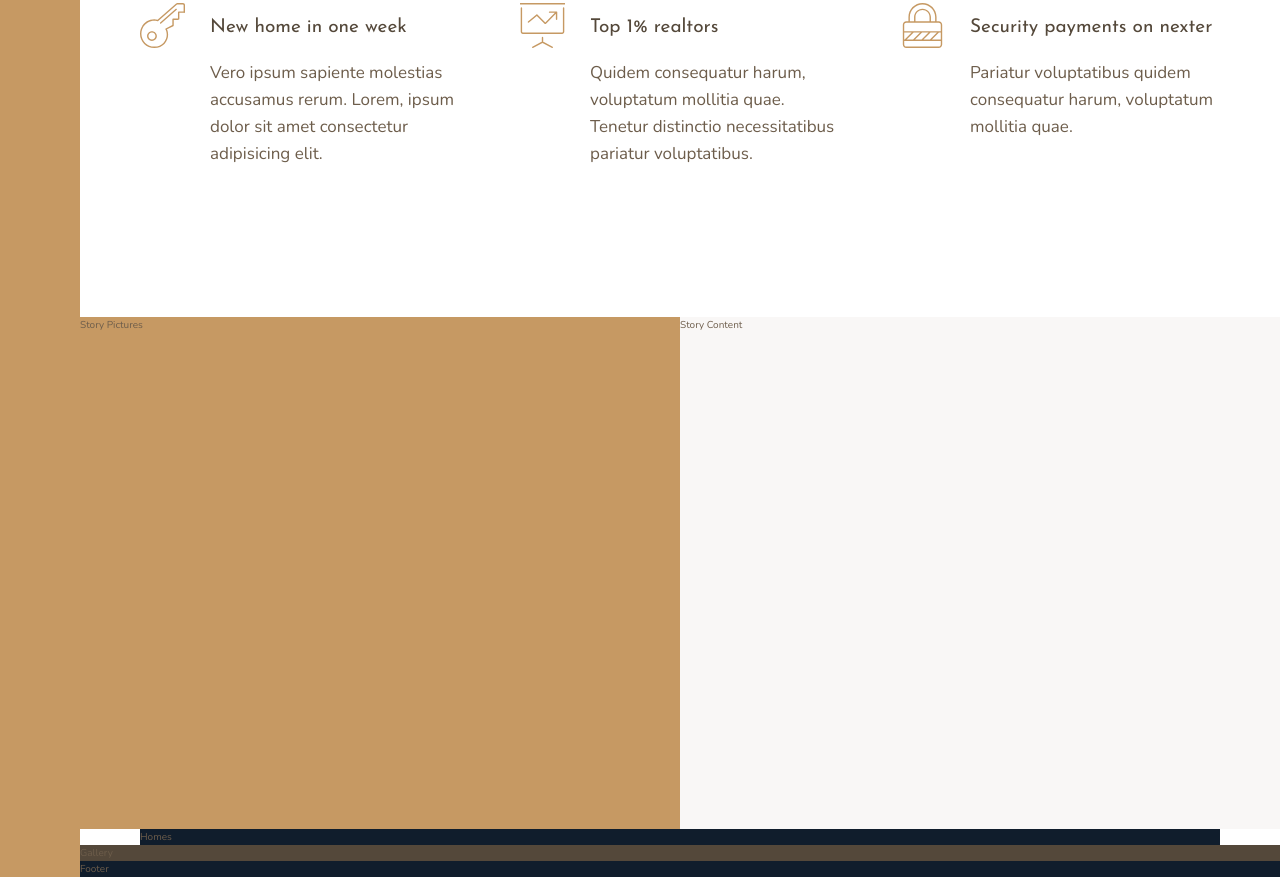
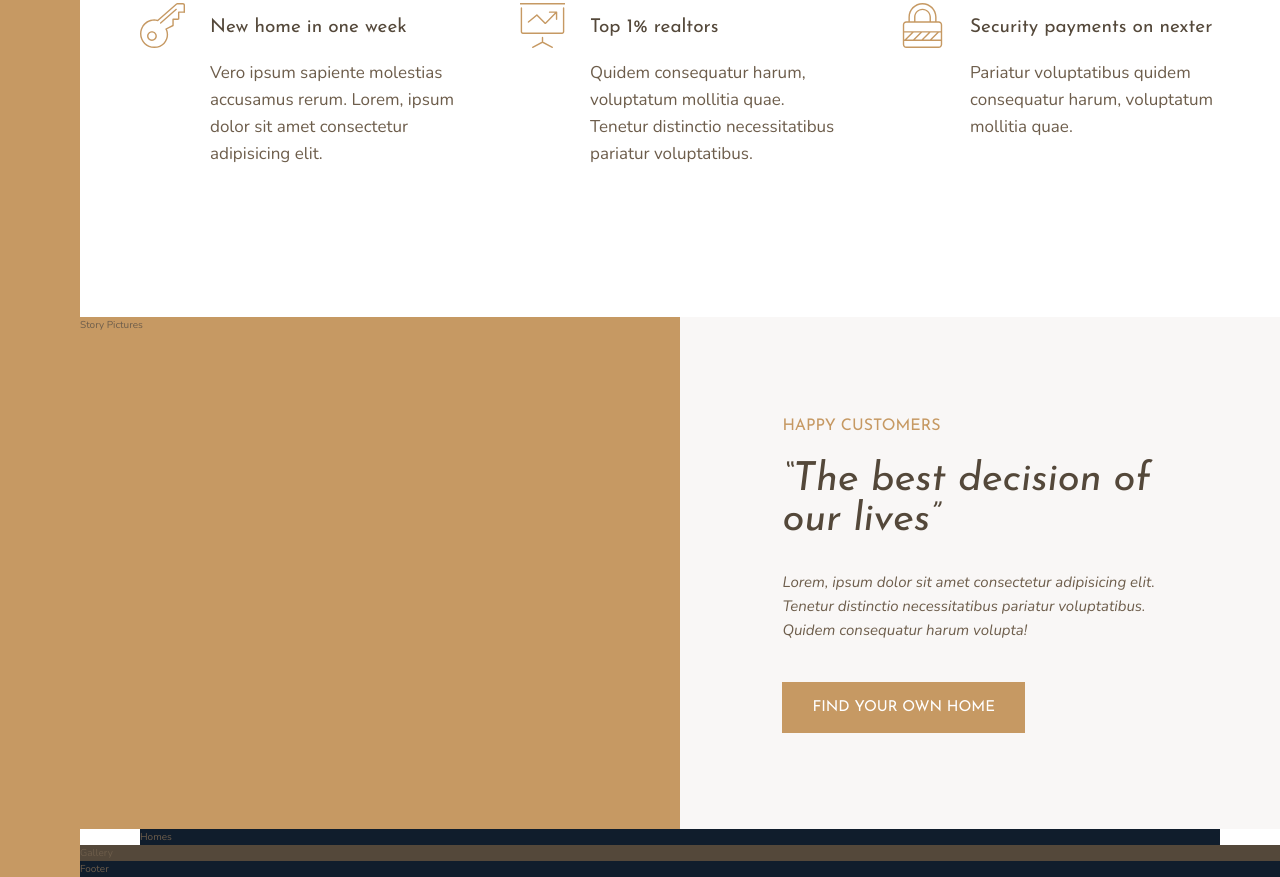
Before and after one commit to matheusalxds/Advance-CSS-Course-Nexter, a website: page index.html in a window 1280 px wide. Shown: the part 991-1868 px from the top of the page. Drawn offline with nearby package versions, Linux system fonts and the light colour scheme.

Commit message:
Finished the right side of the story section

```diff
--- a/index.html
+++ b/index.html
@@ -34,7 +34,8 @@
           <use xlink:href="img/sprite.svg#icon-global"></use>
           <h4 class="heading-4 heading-4--dark">World's best luxury homes</h4>
           <p class="feature__text">
-            Lorem, ipsum dolor sit amet consectetur adipisicing elit. Tenetur distinctio necessitatibus pariatur voluptatibus.
+            Lorem, ipsum dolor sit amet consectetur adipisicing elit. Tenetur distinctio necessitatibus pariatur
+            voluptatibus.
           </p>
         </svg>
       </div>
@@ -96,7 +97,13 @@
     </div>
 
     <div class="story__content">
-      Story Content
+      <h3 class="heading-3 mb-sm">Happy Customers</h3>
+      <h2 class="heading-2 heading-2--dark mb-md">&ldquo;The best decision of our lives&rdquo;</h2>
+      <p class="story__text">
+        Lorem, ipsum dolor sit amet consectetur adipisicing elit. Tenetur distinctio necessitatibus
+        pariatur voluptatibus. Quidem consequatur harum volupta!
+      </p>
+      <button class="btn">Find your own home</button>
     </div>
 
     <section class="homes">
--- a/sass/_story.scss
+++ b/sass/_story.scss
@@ -2,11 +2,33 @@
   &__pictures {
     background-color: $color-primary;
 
-    grid-column: full-start / col-end 4 ;
+    grid-column: full-start / col-end 4;
   }
 
   &__content {
     background-color: $color-grey-light-1;
     grid-column: col-start 5 / full-end;
+
+    padding: 5rem 8vw;
+
+    /*
+    Using flexbox
+
+    display: flex;
+    flex-direction: column;
+    justify-content: center;
+    align-items: flex-start;
+    */
+
+    display: grid;
+    align-content: center;
+    justify-items: start;
+
+  }
+
+  &__text {
+    font-size: 1.5rem;
+    font-style: italic;
+    padding-bottom: 4rem;
   }
 }
--- a/sass/_typography.scss
+++ b/sass/_typography.scss
@@ -9,21 +9,47 @@
 
 .heading-2 {
   @extend %heading;
+  font-size: 4rem;
+  font-style: italic;
+  line-height: 1;
+
+  &--light { color: $color-grey-light-1; }
+  &--dark { color: $color-grey-dark-1; }
 }
 
 .heading-3 {
   @extend %heading;
+  font-size: 1.6rem;
+  color: $color-primary;
+  text-transform: uppercase;
 }
 
 .heading-4 {
   @extend %heading;
   font-size: 1.9rem;
 
-  &--light {
-    color: $color-grey-light-1;
-  }
+  &--light { color: $color-grey-light-1; }
+  &--dark { color: $color-grey-dark-1; }
+}
 
-  &--dark {
-    color: $color-grey-dark-1;
+.btn {
+  background-color: $color-primary;
+  color: #fff;
+  border: none;
+  border-radius: 0;
+  font-family: $font-display;
+  font-size: 1.5rem;
+  text-transform: uppercase;
+  padding: 1.8rem 3rem;
+  cursor: pointer;
+  transition: all .2s;
+
+  &:hover {
+    background-color: $color-primary-dark;
   }
 }
+
+.mb-sm { margin-bottom: 2rem }
+.mb-md { margin-bottom: 3rem }
+.mb-lg { margin-bottom: 4rem }
+.mb-hg { margin-bottom: 8rem }
```
Also changed, not shown: css/style.css.
